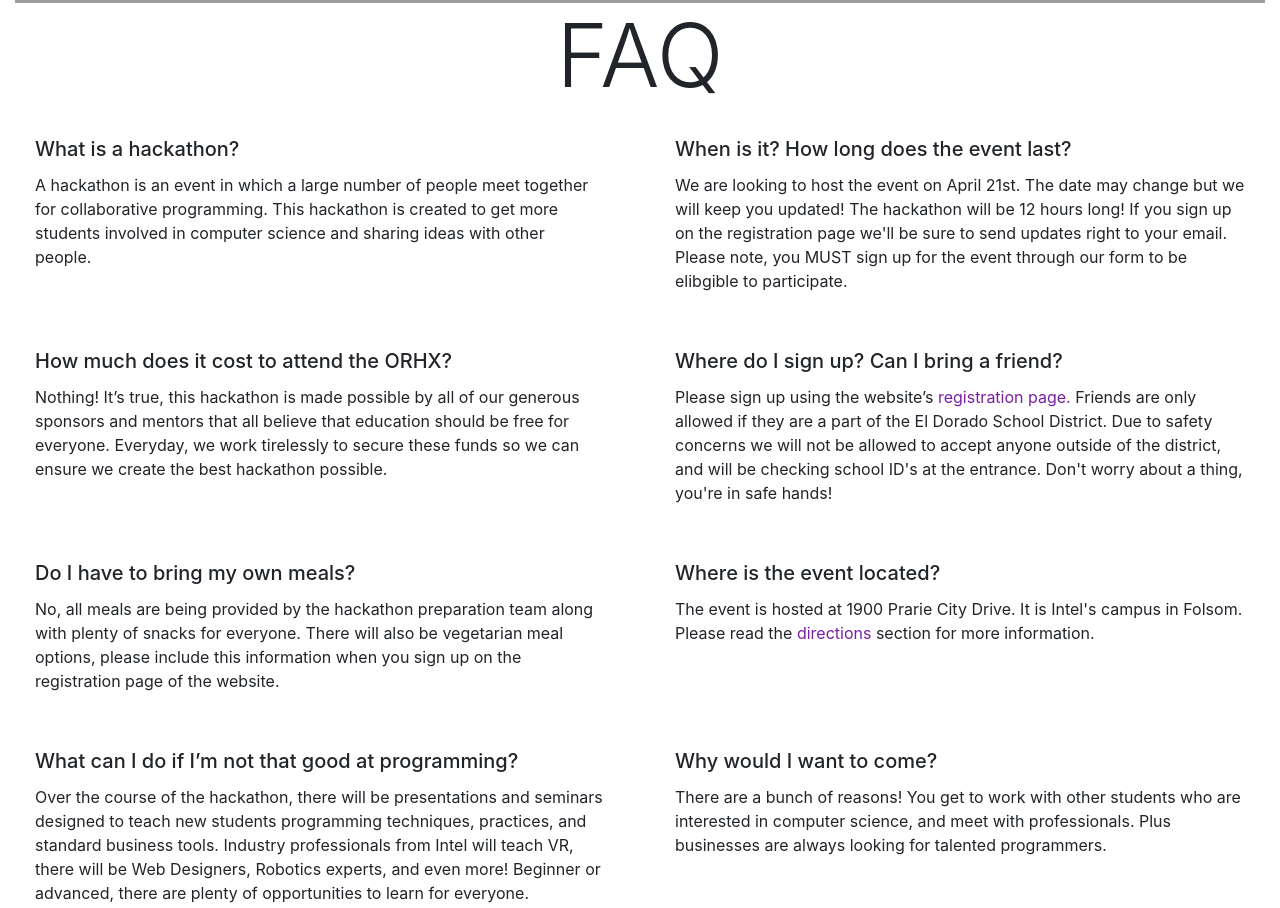
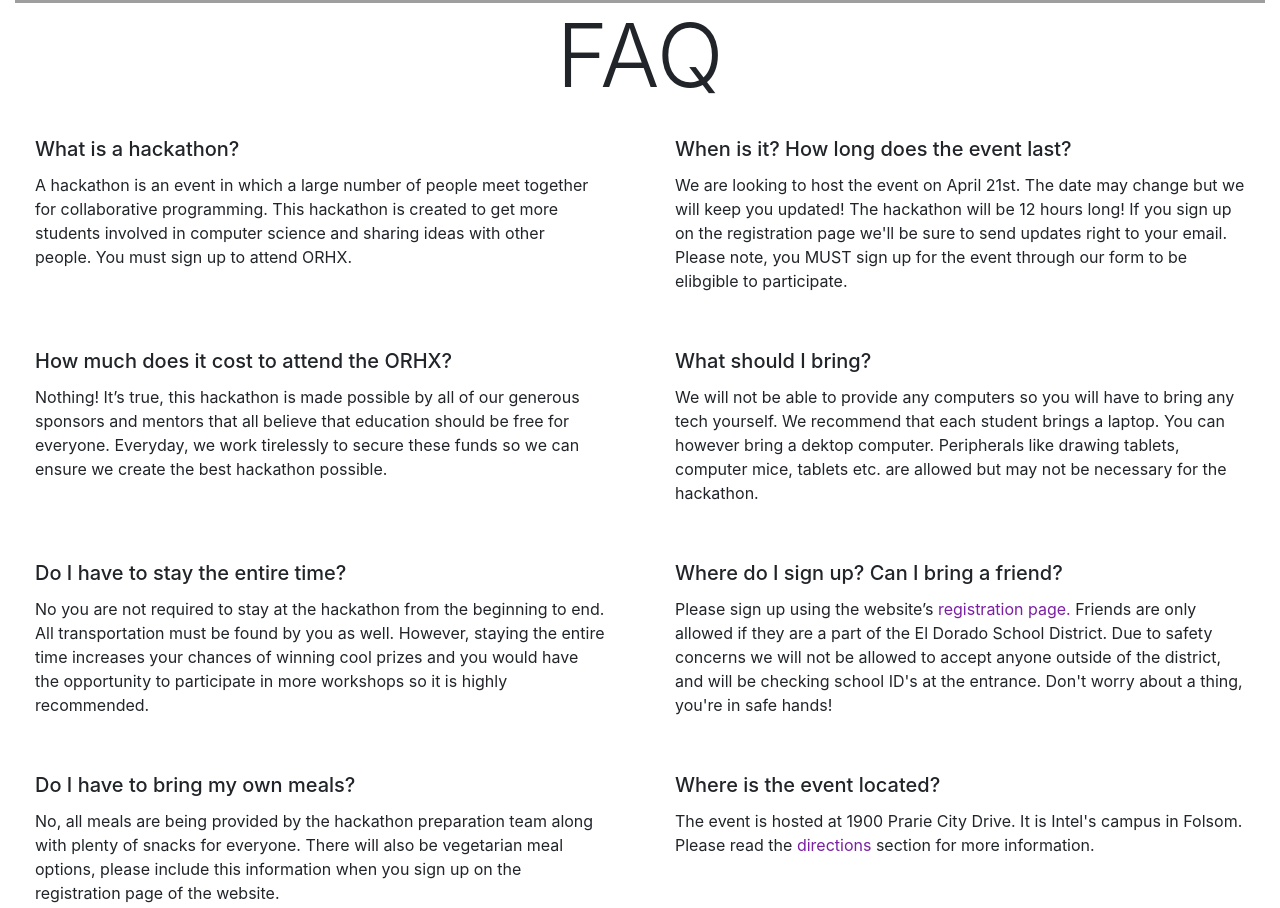
Before and after one commit to AlexanderRodgers/orhx-revamp, a website: page src/index.html in a window 1280 px wide. Shown: the part 853-1761 px from the top of the page. Drawn offline with Linux system fonts and the light colour scheme; grey boxes are pictures that could not be loaded.

Commit message:
Added Eva's placement change by her request and added two new questions to the FAQ

```diff
--- a/src/index.html
+++ b/src/index.html
@@ -97,7 +97,7 @@
                 <div class="col-sm-12 col-lg-6 col-md-6">
                     <div class="card-body">
                         <h5 class="card-title">What is a hackathon?</h5>
-                        <p>A hackathon is an event in which a large number of people meet together for collaborative programming. This hackathon is created to get more students involved in computer science and sharing ideas with other people.</p>
+                        <p>A hackathon is an event in which a large number of people meet together for collaborative programming. This hackathon is created to get more students involved in computer science and sharing ideas with other people. You must sign up to attend ORHX.</p>
                     </div>
                 </div>
                 <div class="col-sm-12 col-lg-6 col-md-6">
@@ -112,6 +112,18 @@
                         <p>Nothing! It’s true, this hackathon is made possible by all of our generous sponsors and mentors that all believe that education should be free for everyone. Everyday, we work tirelessly to secure these funds so we can ensure we create the best hackathon possible.</p>
                     </div>
                 </div>
+                <div class="col-sm-12 col-lg-6 col-md-6">
+                    <div class="card-body">
+                        <h5 class="card-title">What should I bring?</h5>
+                        <p>We will not be able to provide any computers so you will have to bring any tech yourself. We recommend that each student brings a laptop. You can however bring a dektop computer. Peripherals like drawing tablets, computer mice, tablets etc. are allowed but may not be necessary for the hackathon.</p>
+                    </div>
+                    </div>
+                <div class="col-sm-12 col-lg-6 col-md-6">
+                    <div class="card-body">
+                        <h5 class="card-title">Do I have to stay the entire time?</h5>
+                        <p>No you are not required to stay at the hackathon from the beginning to end. All transportation must be found by you as well. However, staying the entire time increases your chances of winning cool prizes and you would have the opportunity to participate in more workshops so it is highly recommended.</p>
+                    </div>
+                    </div>
                 <div class="col-sm-12 col-lg-6 col-md-6">
                     <div class="card-body">
                         <h5 class="card-title">Where do I sign up? Can I bring a friend?</h5>
@@ -151,16 +163,6 @@
 
             <div class="row">
                 <div class="col-sm-12 col-lg-4">
-                    <img class="card-img-top" src="img/marketing.jpg">
-                    <div class="card mb-4">
-                        <div class="card-body text-center">
-                            <h5 class="card-title">Eva Nicova</h5>
-                            <p>Director of Marketing</p>
-                            <a href="https://portfolium.com/eschen" class="card-link">Portfolium</a>
-                        </div>
-                    </div>
-                </div>
-                <div class="col-sm-12 col-lg-4">
                     <img class="card-img-top" src="img/creator-max-small.png">
                     <div class="card mb-4">
                     <div class="card-body text-center">
@@ -180,8 +182,6 @@
                     </div>
                     </div>
                 </div>
-            </div>
-            <div class="row">
                 <div class="col-sm-12 col-md-6 col-lg-4">
                     <img class="card-img-top" src="img/creator-nathan-small.png">
                     <div class="card mb-4">
@@ -192,6 +192,9 @@
                         </div>
                     </div>
                 </div>
+            </div>
+            <div class="row">
+
                 <div class="col-sm-12 col-md-4 col-lg-4">
                     <img class="card-img-top" src="img/creator-chris-small.png">
                     <div class="card mb-4">
@@ -209,6 +212,16 @@
                             <h5 class="card-title">Prashant &amp; Oliver</h5>
                             <p>Intel Ambassadors</p>
                             <a href="https://www.intel.com/content/www/us/en/homepage.html" class="card-link">Intel Website</a>
+                        </div>
+                    </div>
+                </div>
+                <div class="col-sm-12 col-lg-4">
+                    <img class="card-img-top" src="img/marketing.jpg">
+                    <div class="card mb-4">
+                        <div class="card-body text-center">
+                            <h5 class="card-title">Eva Nicova</h5>
+                            <p>Director of Marketing</p>
+                            <a href="https://portfolium.com/eschen" class="card-link">Portfolium</a>
                         </div>
                     </div>
                 </div>
```
